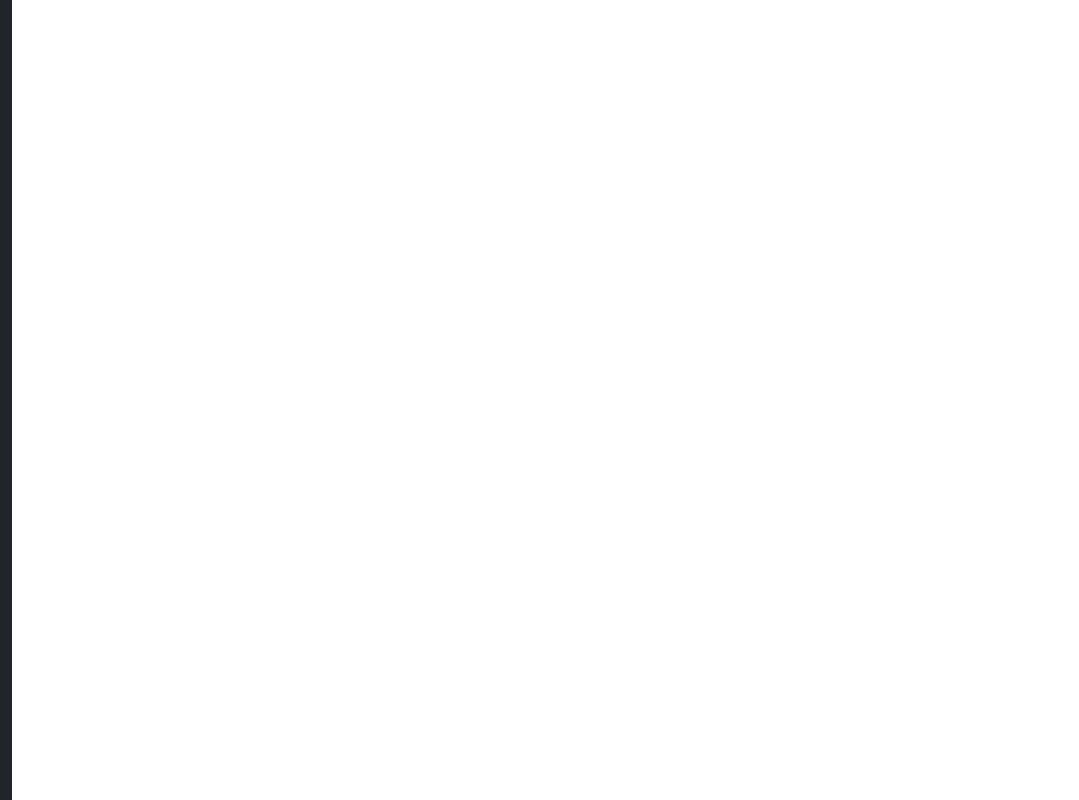
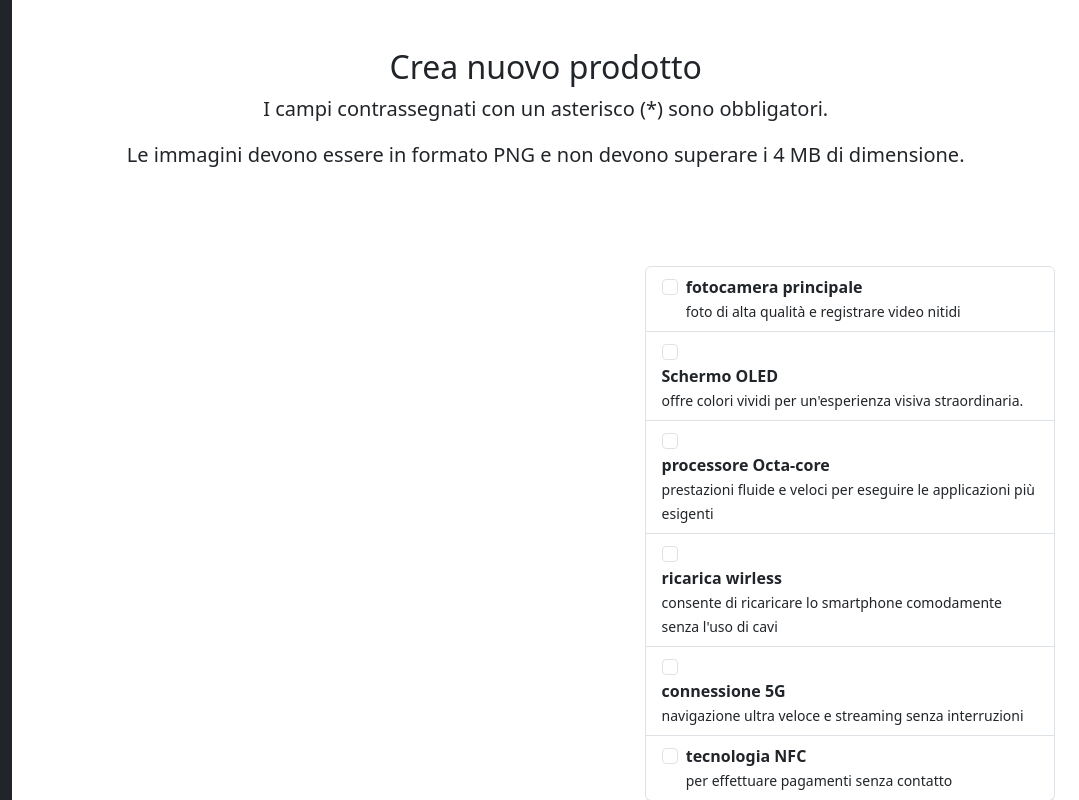
Before and after one commit to GiuseppeArgo/html-css-bootstrap-dashboard, a plain HTML site: page form.html in a window 1280 px wide. Shown: the full height of the page, 201-1280 px from the left. Drawn offline with nearby package versions, Linux system fonts and the light colour scheme.

Commit message:
feat: minor fix to index and sponsor plus form page group list

```diff
--- a/form.html
+++ b/form.html
@@ -97,54 +97,57 @@
                         </ul>
                     </div>
                 </div>
-            </div>
-        </div>
+
+
+                <!-- right col -->
+
+                <div class="col-xs-12 col-md-9 col-lg-10 vh-100 overflow-y-auto">
+                    <div class="container mt-5 text-center">
+                        <h2>Crea nuovo prodotto</h2>
+                        <p class="fs-5">I campi contrassegnati con un asterisco (*) sono obbligatori.</p>
+                        <p class="fs-5">Le immagini devono essere in formato PNG e non devono superare i 4 MB di dimensione.</p>
+
+                        <div class="row mt-5">
+                            <div class="col-7"></div>
+
+                            <div class="col-5 mt-5 text-start">
+                                <ul class="list-group ">
+                                        <li class="list-group-item">
+                                            <input class="form-check-input me-1" type="checkbox" value="" id="firstCheckbox">
+                                            <label class="form-check-label" for="firstCheckbox"><span class="fw-semibold">fotocamera principale</span><br><small>foto di alta qualità e registrare video nitidi</small></label>
+                                        </li>
+                                        <li class="list-group-item">
+                                            <input class="form-check-input me-1" type="checkbox" value="" id="secondCheckbox">
+                                            <label class="form-check-label" for="secondCheckbox"><span class="fw-semibold">Schermo OLED</span><br><small>offre colori vividi per un'esperienza visiva straordinaria.</small></label>
+                                        </li>
+                                        <li class="list-group-item">
+                                            <input class="form-check-input me-1" type="checkbox" value="" id="thirdCheckbox">
+                                            <label class="form-check-label" for="thirdCheckbox"><span class="fw-semibold">processore Octa-core</span> <br><small>prestazioni fluide e veloci per eseguire le applicazioni più esigenti</small></label>
+                                        </li>
+                                        <li class="list-group-item">
+                                            <input class="form-check-input me-1" type="checkbox" value="" id="fourthCheckbox">
+                                            <label class="form-check-label" for="fourthCheckbox"><span class="fw-semibold">ricarica wirless</span><br><small>consente di ricaricare lo smartphone comodamente senza l'uso di cavi</small></label>
+                                        </li>
+                                        <li class="list-group-item">
+                                            <input class="form-check-input me-1" type="checkbox" value="" id="fifthCheckbox">
+                                            <label class="form-check-label" for="fifthCheckbox"><span class="fw-semibold">connessione 5G</span><br><small>navigazione ultra veloce e streaming senza interruzioni</small></label>
+                                        </li>
+                                        <li class="list-group-item">
+                                            <input class="form-check-input me-1" type="checkbox" value="" id="sixthCheckbox">
+                                            <label class="form-check-label" for="sixthCheckbox"><span class="fw-semibold">tecnologia NFC</span><br><small>per effettuare pagamenti senza contatto</small></label>
+                                        </li>
+                                    </ul>
+                            </div>
+
+                        </div>
 
 
 
+                    </div>
+                </div>
 
-
-
-
-
-
-
-
-
-
-
-
-
-
-
-
-
-
-
-
-
-
-
-
-
-
-
-
-
-
-
-
-
-
-
-
-
-
-
-
-
-
-
+            </div>
+        </div>
     </main>
 
 
```
Also changed, not shown: index.html (+11 -11 lines), sponsor.html (+0 -74 lines).
